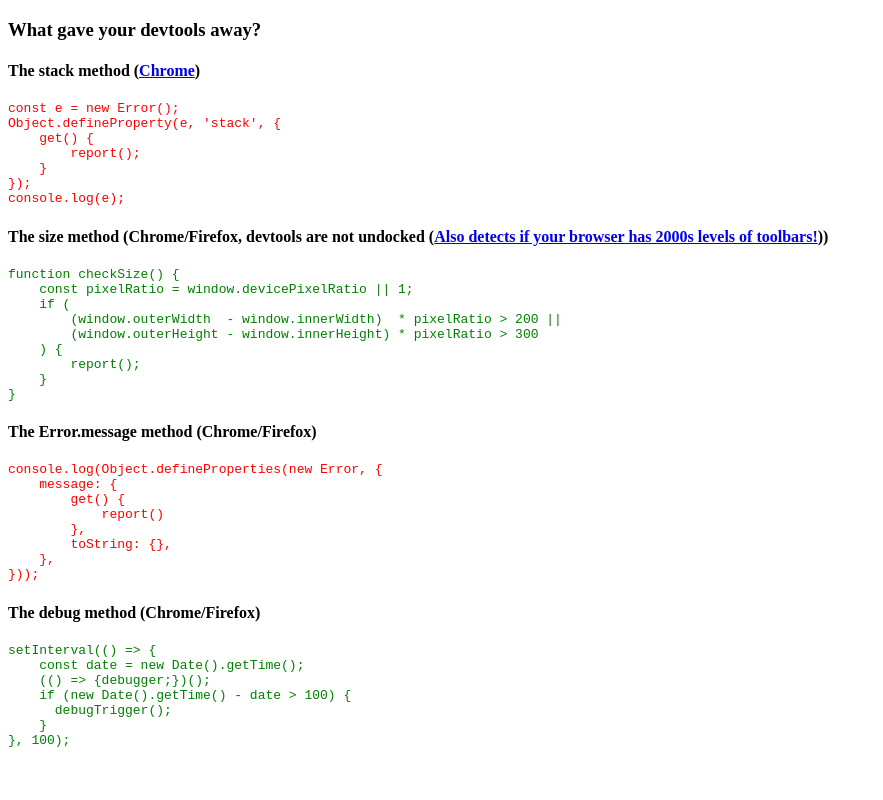
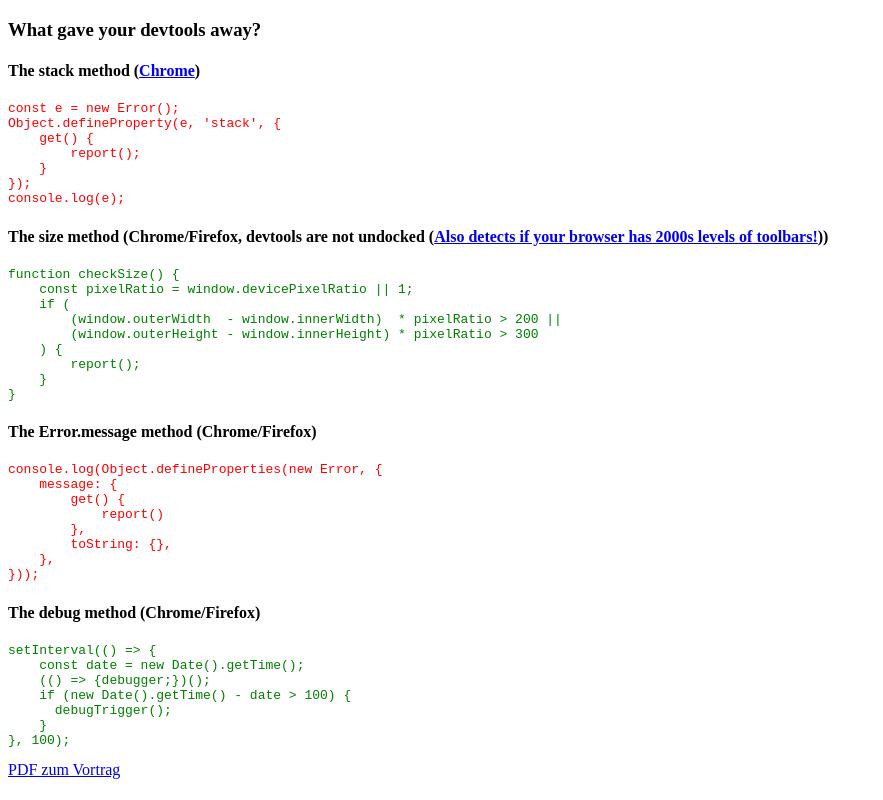
Before and after one commit to dbartussek/devtools_detection, a plain HTML site: page index.html in a window 1280 px wide. Shown: the whole page, without its empty margins (0-883 px from the left). Drawn offline with Linux system fonts and the light colour scheme.

Commit message:
Added pdf slides

```diff
--- a/index.html
+++ b/index.html
@@ -142,4 +142,6 @@ debugTriggered.then(() => {
 });
 </script>
 
+<a href="devtools_detection.pdf" download>PDF zum Vortrag</a>
+
 </html>
```
Also changed, not shown: 1 other file.
